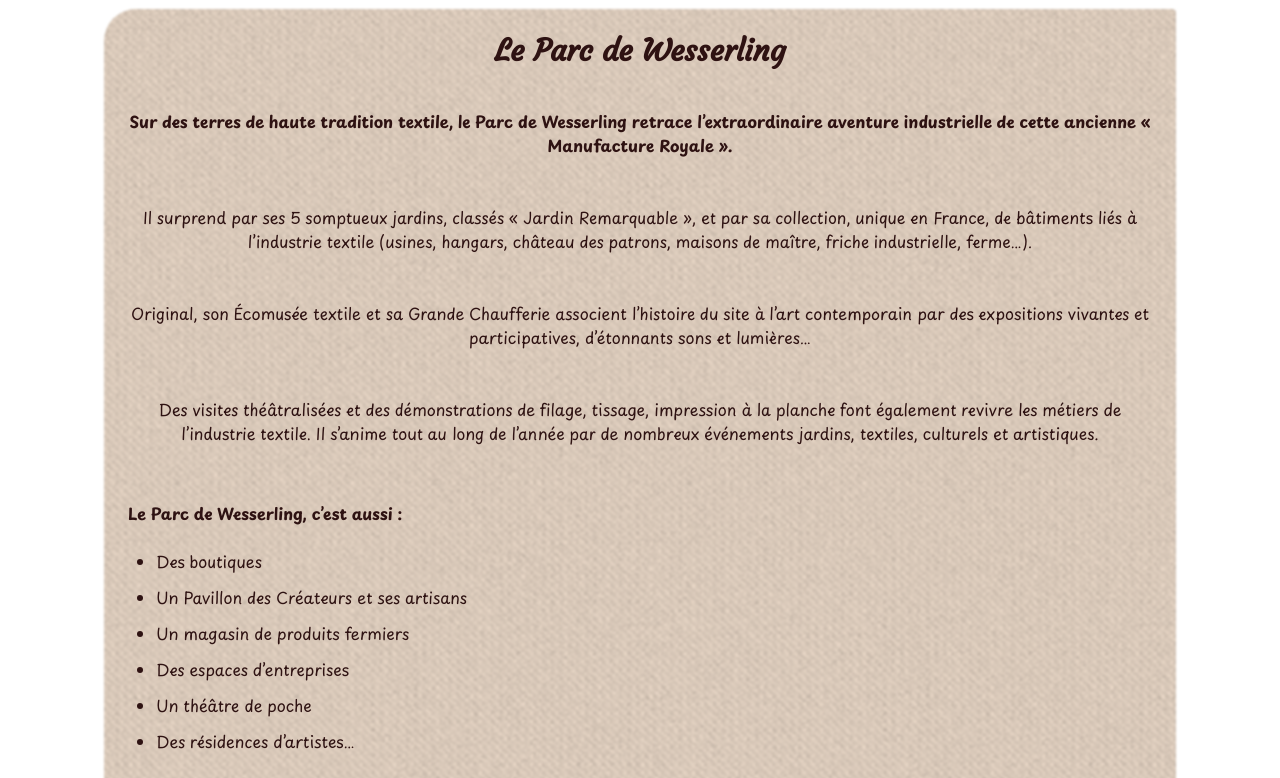
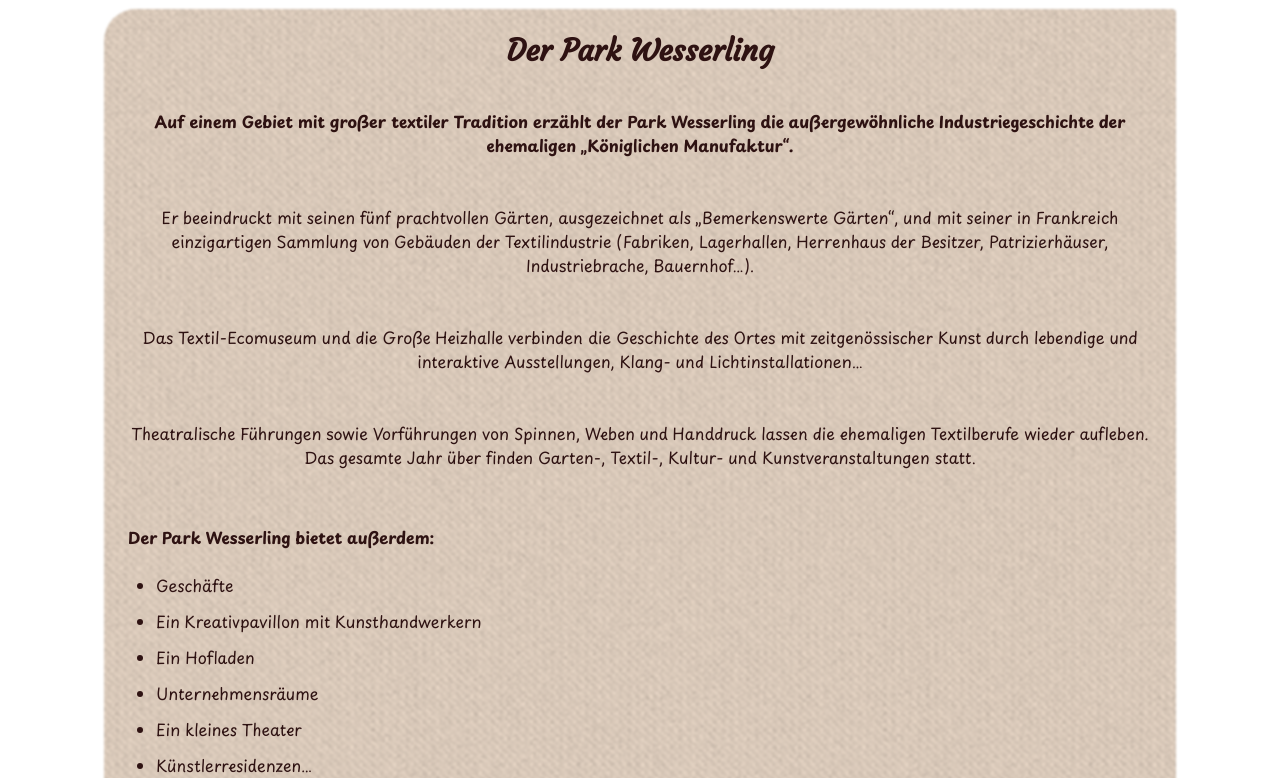
Before and after one commit to Annadesbois/gite-au-fil-de-leau, a Next.js app: page /de/les-alentours/parc-de-wesserling in a window 1280 px wide. Shown: the part 802-1580 px from the top of the page. Built offline with nearby package versions, Linux system fonts and the light colour scheme.

Commit message:
translate wesserling page

```diff
--- a/app/[locale]/les-alentours/parc-de-wesserling/page.tsx
+++ b/app/[locale]/les-alentours/parc-de-wesserling/page.tsx
@@ -4,51 +4,54 @@
 
 import Button from "@/components/Button";
 import { wesserlingPhotos } from "@/data/wesserling-photos";
+import { getMessages, type Locale } from "@/lib/i18n";
+import { title } from "process";
+import { WesserlingMessages } from "@/types/i18n/wesserling";
 
-export const metadata: Metadata = {
-  title: "",
-  description: "",
+type WesserlingPageProp = {
+  params: Promise<{ locale: Locale }>;
 };
 
-const ParcDeWesserlingPage = () => {
+export const generateMetadata = async ({
+  params,
+}: {
+  params: Promise<{ locale: Locale }>;
+}): Promise<Metadata> => {
+  const { locale } = await params;
+  const messages = getMessages(locale);
+  const wesserling = messages.wesserling as WesserlingMessages;
+
+  return {
+    title: wesserling.meta.title,
+    description: wesserling.meta.description,
+  };
+};
+
+const ParcDeWesserlingPage = async ({ params }: WesserlingPageProp) => {
+  const { locale } = await params;
+  const messages = getMessages(locale);
+  const wesserling = messages.wesserling as WesserlingMessages;
+
   return (
     <>
       <PhotoCarousel slides={wesserlingPhotos} />
       <div className="relative fabric-surface-light p-6 pb-12 rounded-tl-4xl rounded-br-4xl rounded-tr-sm rounded-bl-sm">
-        <h1>Le Parc de Wesserling</h1>
+        <h1>{wesserling.title}</h1>
         <div className="flex flex-col gap-12 mb-12 md:mb-14 text-center">
-          <p className="font-bold">
-            Sur des terres de haute tradition textile, le Parc de Wesserling
-            retrace l’extraordinaire aventure industrielle de cette ancienne «
-            Manufacture Royale ».
-          </p>
-          <p>
-            Il surprend par ses 5 somptueux jardins, classés « Jardin
-            Remarquable », et par sa collection, unique en France, de bâtiments
-            liés à l’industrie textile (usines, hangars, château des patrons,
-            maisons de maître, friche industrielle, ferme…).
-          </p>
-          <p>
-            Original, son Écomusée textile et sa Grande Chaufferie associent
-            l’histoire du site à l’art contemporain par des expositions vivantes
-            et participatives, d’étonnants sons et lumières…
-          </p>
-          <p>
-            Des visites théâtralisées et des démonstrations de filage, tissage,
-            impression à la planche font également revivre les métiers de
-            l’industrie textile. Il s’anime tout au long de l’année par de
-            nombreux événements jardins, textiles, culturels et artistiques.
-          </p>
+          <p className="font-bold">{wesserling.intro1}</p>
+          <p>{wesserling.intro2}</p>
+          <p>{wesserling.intro3}</p>
+          <p>{wesserling.intro4}</p>
         </div>
         <div className="content-area mb-10">
-          <h2 className="font-bold">Le Parc de Wesserling, c’est aussi :</h2>
+          <h2 className="font-bold">{wesserling.alsoTitle}</h2>
           <ul>
-            <li>Des boutiques</li>
-            <li>Un Pavillon des Créateurs et ses artisans</li>
-            <li>Un magasin de produits fermiers</li>
-            <li>Des espaces d’entreprises </li>
-            <li>Un théâtre de poche</li>
-            <li>Des résidences d’artistes…</li>
+            <li>{wesserling.list.shops}</li>
+            <li>{wesserling.list.creators}</li>
+            <li>{wesserling.list.farmStore}</li>
+            <li>{wesserling.list.enterpriseSpace}</li>
+            <li>{wesserling.list.smallTheater}</li>
+            <li>{wesserling.list.artistsResidence}</li>
           </ul>
         </div>
         <Button type="button">
--- a/messages/de.json
+++ b/messages/de.json
@@ -176,5 +176,31 @@
     "intro2": "Ihre Gastgeber beraten Sie gerne zu geeigneten Routen und zu Sehenswürdigkeiten entlang der Wege.",
     "intro3": "Ein Netz von Etappenunterkünften, das 2013 vollständig renoviert wurde, bietet Ihnen Mahlzeiten und gemütliche Abende in Bergatmosphäre.",
     "cta": "Entdecken"
+  },
+
+  "wesserling": {
+    "meta": {
+      "title": "Der Park Wesserling — Bedeutende Gärten und Textilerbe",
+      "description": "Entdecken Sie den Park Wesserling, seine bemerkenswerten Gärten, das Textil-Ecomuseum, die Große Heizhalle sowie zahlreiche kulturelle und künstlerische Veranstaltungen."
+    },
+
+    "title": "Der Park Wesserling",
+
+    "intro1": "Auf einem Gebiet mit großer textiler Tradition erzählt der Park Wesserling die außergewöhnliche Industriegeschichte der ehemaligen „Königlichen Manufaktur“.",
+    "intro2": "Er beeindruckt mit seinen fünf prachtvollen Gärten, ausgezeichnet als „Bemerkenswerte Gärten“, und mit seiner in Frankreich einzigartigen Sammlung von Gebäuden der Textilindustrie (Fabriken, Lagerhallen, Herrenhaus der Besitzer, Patrizierhäuser, Industriebrache, Bauernhof…).",
+    "intro3": "Das Textil-Ecomuseum und die Große Heizhalle verbinden die Geschichte des Ortes mit zeitgenössischer Kunst durch lebendige und interaktive Ausstellungen, Klang- und Lichtinstallationen…",
+    "intro4": "Theatralische Führungen sowie Vorführungen von Spinnen, Weben und Handdruck lassen die ehemaligen Textilberufe wieder aufleben. Das gesamte Jahr über finden Garten-, Textil-, Kultur- und Kunstveranstaltungen statt.",
+
+    "alsoTitle": "Der Park Wesserling bietet außerdem:",
+    "list": {
+      "shops": "Geschäfte",
+      "creators": "Ein Kreativpavillon mit Kunsthandwerkern",
+      "farmStore": "Ein Hofladen",
+      "enterpriseSpace": "Unternehmensräume",
+      "smallTheater": "Ein kleines Theater",
+      "artistsResidence": "Künstlerresidenzen…"
+    },
+
+    "cta": "Entdecken"
   }
 }
--- a/messages/en.json
+++ b/messages/en.json
@@ -176,5 +176,31 @@
     "intro2": "Your hosts will be happy to advise you on the best routes and points of interest.",
     "intro3": "A network of mountain lodges, fully renovated in 2013, welcomes you for meals and evening gatherings.",
     "cta": "Discover"
+  },
+
+  "wesserling": {
+    "meta": {
+      "title": "Wesserling Park — Remarkable Gardens and Textile Heritage",
+      "description": "Discover Wesserling Park, its remarkable gardens, textile ecomuseum, the Great Boiler House, and numerous cultural and artistic events."
+    },
+
+    "title": "Wesserling Park",
+
+    "intro1": "Located in an area with a rich textile tradition, Wesserling Park traces the extraordinary industrial history of the former Royal Manufactory.",
+    "intro2": "The park is renowned for its five magnificent gardens, listed as “Remarkable Gardens”, and for its unique collection of buildings related to the textile industry (factories, workshops, owners’ mansion, master houses, industrial wasteland, farmhouse…).",
+    "intro3": "Its Textile Ecomuseum and Great Boiler House combine the site’s history with contemporary art through interactive exhibitions, sound and light experiences…",
+    "intro4": "The park also brings textile crafts back to life with theatrical tours, spinning, weaving and block-printing demonstrations. It hosts numerous garden, textile, cultural and artistic events throughout the year.",
+
+    "alsoTitle": "Wesserling Park also offers:",
+    "list": {
+      "shops": "Shops",
+      "creators": "A Creators’ Pavilion with local artisans",
+      "farmStore": "A farm products store",
+      "enterpriseSpace": "Business spaces",
+      "smallTheater": "A small theatre",
+      "artistsResidence": "Artist residencies…"
+    },
+
+    "cta": "Discover"
   }
 }
--- a/messages/fr.json
+++ b/messages/fr.json
@@ -177,5 +177,31 @@
     "intro2": "Vos hôtes sauront vous conseiller sur les itinéraires à suivre et sur les choses à découvrir.",
     "intro3": "Un réseau de gîtes d'étapes entièrement remis à neuf en 2013 vous accueillera pour vos repas et soirées montagnardes.",
     "cta": "Découvrir"
+  },
+
+  "wesserling": {
+    "meta": {
+      "title": "Le Parc de Wesserling — Jardins remarquables et patrimoine textile",
+      "description": "Découvrez le Parc de Wesserling, ses jardins remarquables, son Écomusée textile, sa Grande Chaufferie et ses nombreux événements culturels et artistiques."
+    },
+
+    "title": "Le Parc de Wesserling",
+
+    "intro1": "Sur des terres de haute tradition textile, le Parc de Wesserling retrace l’extraordinaire aventure industrielle de cette ancienne « Manufacture Royale ».",
+    "intro2": "Il surprend par ses 5 somptueux jardins, classés « Jardin Remarquable », et par sa collection, unique en France, de bâtiments liés à l’industrie textile (usines, hangars, château des patrons, maisons de maître, friche industrielle, ferme…).",
+    "intro3": "Original, son Écomusée textile et sa Grande Chaufferie associent l’histoire du site à l’art contemporain par des expositions vivantes et participatives, d’étonnants sons et lumières…",
+    "intro4": "Des visites théâtralisées et des démonstrations de filage, tissage, impression à la planche font également revivre les métiers de l’industrie textile. Il s’anime tout au long de l’année par de nombreux événements jardins, textiles, culturels et artistiques.",
+
+    "alsoTitle": "Le Parc de Wesserling, c’est aussi :",
+    "list": {
+      "shops": "Des boutiques",
+      "creators": "Un Pavillon des Créateurs et ses artisans",
+      "farmStore": "Un magasin de produits fermiers",
+      "enterpriseSpace": "Des espaces d’entreprises",
+      "smallTheater": "Un théâtre de poche",
+      "artistsResidence": "Des résidences d’artistes…"
+    },
+
+    "cta": "Découvrir"
   }
 }
--- /dev/null
+++ b/types/i18n/wesserling.ts
@@ -0,0 +1,26 @@
+export type WesserlingMessages = {
+  meta: {
+    title: string;
+    description: string;
+  };
+
+  title: string;
+
+  intro1: string;
+  intro2: string;
+  intro3: string;
+  intro4: string;
+
+  alsoTitle: string;
+
+  list: {
+    shops: string;
+    creators: string;
+    farmStore: string;
+    enterpriseSpace: string;
+    smallTheater: string;
+    artistsResidence: string;
+  };
+
+  cta: string;
+};
```
